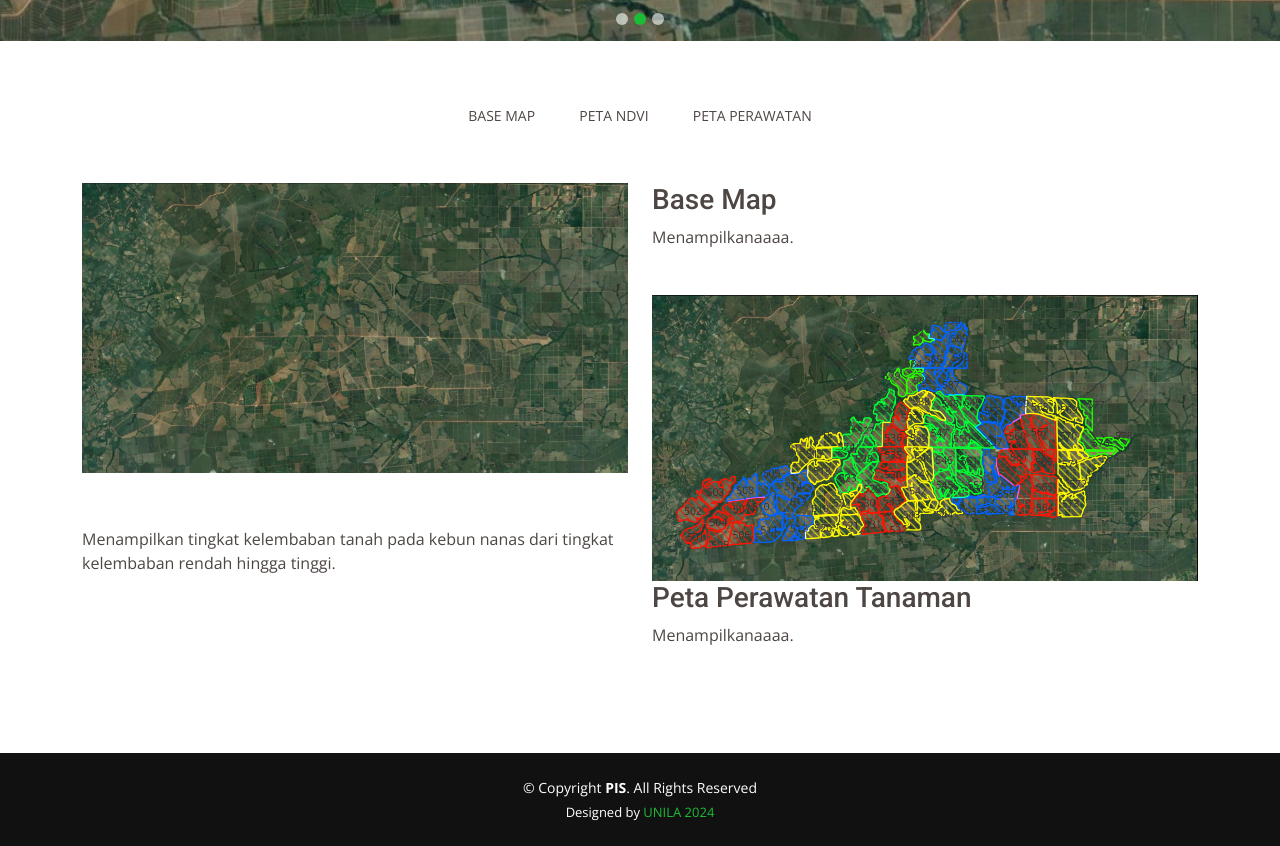
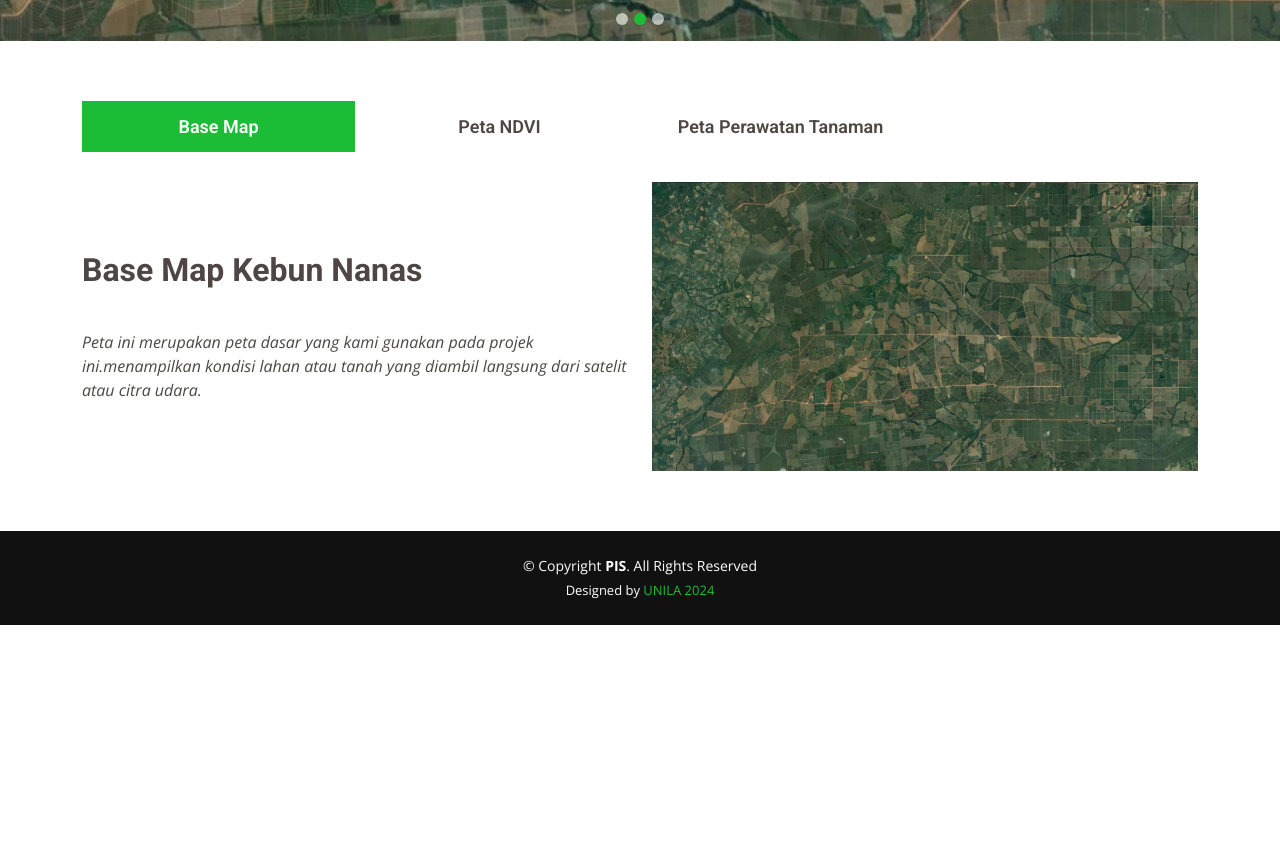
Before and after one commit to monicaca9/GIS-Project, a plain HTML site: page index.html in a window 1280 px wide. Shown: the part 759-1605 px from the top of the page. After the commit the page ends 1384 px from the top, so only its background shows below. Drawn offline with nearby package versions, Linux system fonts and the light colour scheme.

Commit message:
Update index.html

```diff
--- a/index.html
+++ b/index.html
@@ -98,55 +98,92 @@
 
     </div>
   </section><!-- End Hero -->
-
   <main id="main">
 
-    <!-- ======= Portfolio Section ======= -->
-    <section id="portfolio" class="portfolio">
+
+    <section id="features" class="features section">
+
       <div class="container">
 
-        <div class="row" data-aos="fade-up">
-          <div class="d-flex justify-content-center">
-            <ul id="portfolio-flters">
-              <li data-filter=".filter-base" >BASE MAP</li>
-              <li data-filter=".filter-ndvi">PETA NDVI</li>
-              <li data-filter=".filter-rawat">Peta Perawatan</li>
-            </ul>
-          </div>
-        </div>
+        <ul class="nav nav-tabs row  g-2 d-flex" data-aos="fade-up" data-aos-delay="100" role="tablist">
 
-        <div class="row portfolio-container" data-aos="fade-up">
+          <li class="nav-item col-3" role="presentation">
+            <a class="nav-link active show" data-bs-toggle="tab" data-bs-target="#features-tab-1" aria-selected="true" role="tab">
+              <h4>Base Map</h4>
+            </a>
+          </li><!-- End tab nav item -->
 
-          <div class="portfolio-item filter-base col-md-6">
-            <img src="assets/img/Base.png" class="img-fluid" alt="">
-          </div>
-            <div class="portfolio-item filter-base col-md-6">
-            <h3>Base Map</h3>
-                <p>Menampilkanaaaa.</p>
+          <li class="nav-item col-3" role="presentation">
+            <a class="nav-link" data-bs-toggle="tab" data-bs-target="#features-tab-2" aria-selected="false" tabindex="-1" role="tab">
+              <h4>Peta NDVI</h4>
+            </a><!-- End tab nav item -->
+
+          </li>
+          <li class="nav-item col-3" role="presentation">
+            <a class="nav-link" data-bs-toggle="tab" data-bs-target="#features-tab-3" aria-selected="false" tabindex="-1" role="tab">
+              <h4>Peta Perawatan Tanaman</h4>
+            </a>
+          </li><!-- End tab nav item -->
+
+          </ul>
+
+        <div class="tab-content" data-aos="fade-up" data-aos-delay="200">
+
+          <div class="tab-pane fade active show" id="features-tab-1" role="tabpanel">
+            <div class="row">
+              <div class="col-lg-6 order-2 order-lg-1 mt-3 mt-lg-0 d-flex flex-column justify-content-center">
+                <h3 class="">Base Map Kebun Nanas</h3>
+                <p class="fst-italic">
+                  Peta ini merupakan peta dasar yang kami gunakan pada projek ini.menampilkan kondisi lahan atau tanah yang diambil langsung dari satelit atau citra udara.
+                </p>
+              </div>
+              <div class="col-lg-6 order-1 order-lg-2 text-center">
+                <img src="assets/img/Base.png" alt="" class="img-fluid">
+              </div>
             </div>
+          </div><!-- End tab content item -->
 
-          <div class="portfolio-item filter-ndvi col-md-6">
-            <img src="assets/img/Perawatan.png" class="img-fluid" alt="">
-            <h3>Peta Perawatan Tanaman</h3>
-             <p>Menampilkanaaaa.</p>
-          </div>
+          <div class="tab-pane fade" id="features-tab-2" role="tabpanel">
+            <div class="row">
+              <div class="col-lg-6 order-2 order-lg-1 mt-3 mt-lg-0 d-flex flex-column justify-content-center">
+                <h3>Peta NDVI Kebun Nanas</h3>
+                <p class="fst-italic">
+                  Menampilkan kondisi kesehatan tanaman nanas berdasarkan indeks vegetasi dari kualitas rendah dan tinggi (baik).
+                </p>
+              </div>
+              <div class="col-lg-6 order-1 order-lg-2 text-center">
+                <img src="assets/img/Base.png" alt="" class="img-fluid">
+              </div>
+            </div>
+          </div><!-- End tab content item -->
 
-          <div class="portfolio-item filter-rawat col-md-6">
-            <img src="assets/img/portfolio/portfolio-4.jpg" class="img-fluid" alt="">
-
-              <p>Menampilkan tingkat kelembaban tanah pada kebun nanas dari tingkat kelembaban rendah hingga tinggi.</p>
-
-
-
-          </div>
+          <div class="tab-pane fade" id="features-tab-3" role="tabpanel">
+            <div class="row">
+              <div class="col-lg-6 order-2 order-lg-1 mt-3 mt-lg-0 d-flex flex-column justify-content-center">
+                <h3>Peta Perawatan Kebun Nanas</h3>
+                <p class="fst-italic">
+                  Menampilkan status kesiapan tanam pada kebun nanas dari tingkat kelembaban rendah hingga tinggi.
+                </p>
+                <ul>
+                  <li><span>Warna <span style="color: #ff0000">Merah</span> menunjukkan area kebun yang belum dipersiapkan sama sekali.</span></li>
+                  <li><span>Warna <span style="color: #c6c325">Kuning</span> menunjukkan area kebun yang sudah dipupuk.</span></li>
+                  <li><span>Warna <span style="color: #1601ba">Biru</span> menunjukkan area kebun yang sudah disiram.</span></li>
+                  <li><span>Warna <span style="color: #54ff60">Hijau</span> menunjukkan area kebun yang sudah dipupuk dan disiram.</span></li>
+                </ul>
+              </div>
+              <div class="col-lg-6 order-1 order-lg-2 text-center">
+                <img src="assets/img/Perawatan.png" alt="" class="img-fluid">
+              </div>
+            </div>
+          </div><!-- End tab content item -->
 
         </div>
 
       </div>
-    </section><!-- End Portfolio Section -->
+
+    </section>
 
   </main><!-- End #main -->
-
   <!-- ======= Footer ======= -->
   <footer id="footer">
 
```
